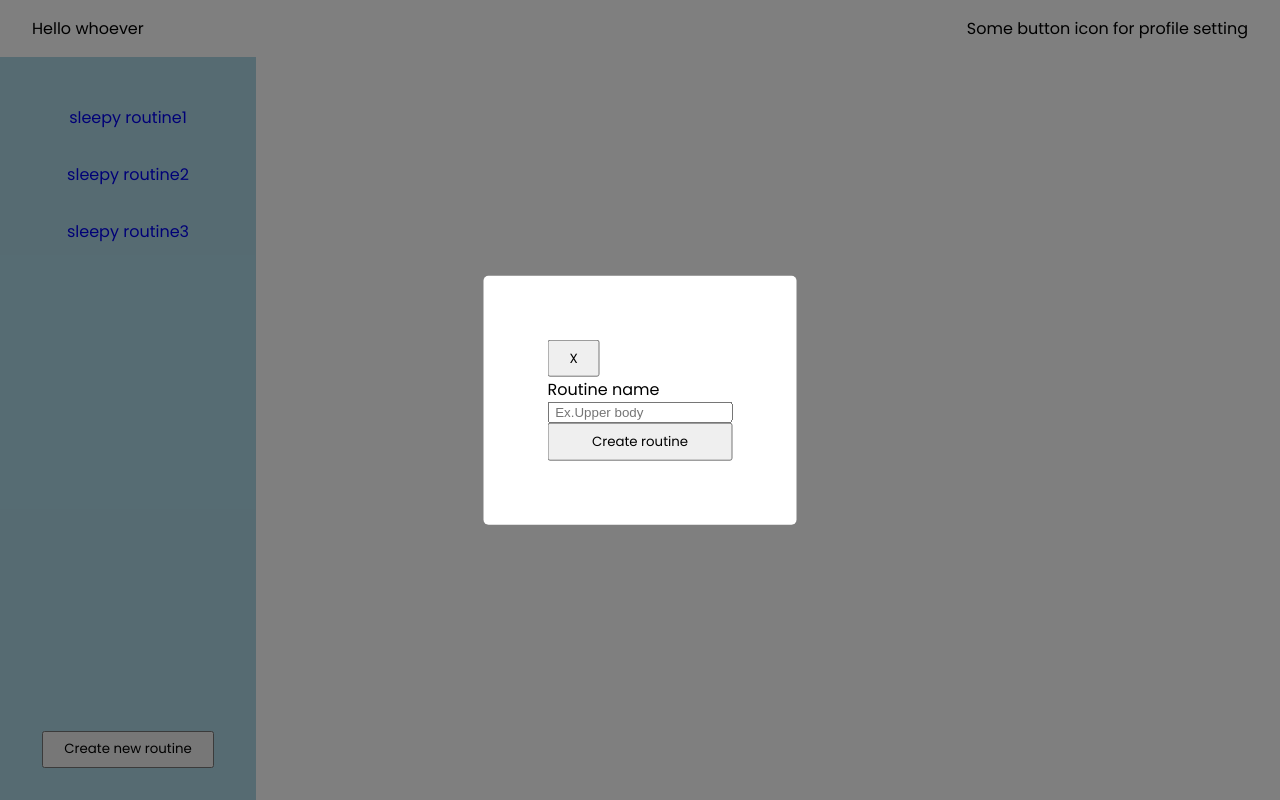
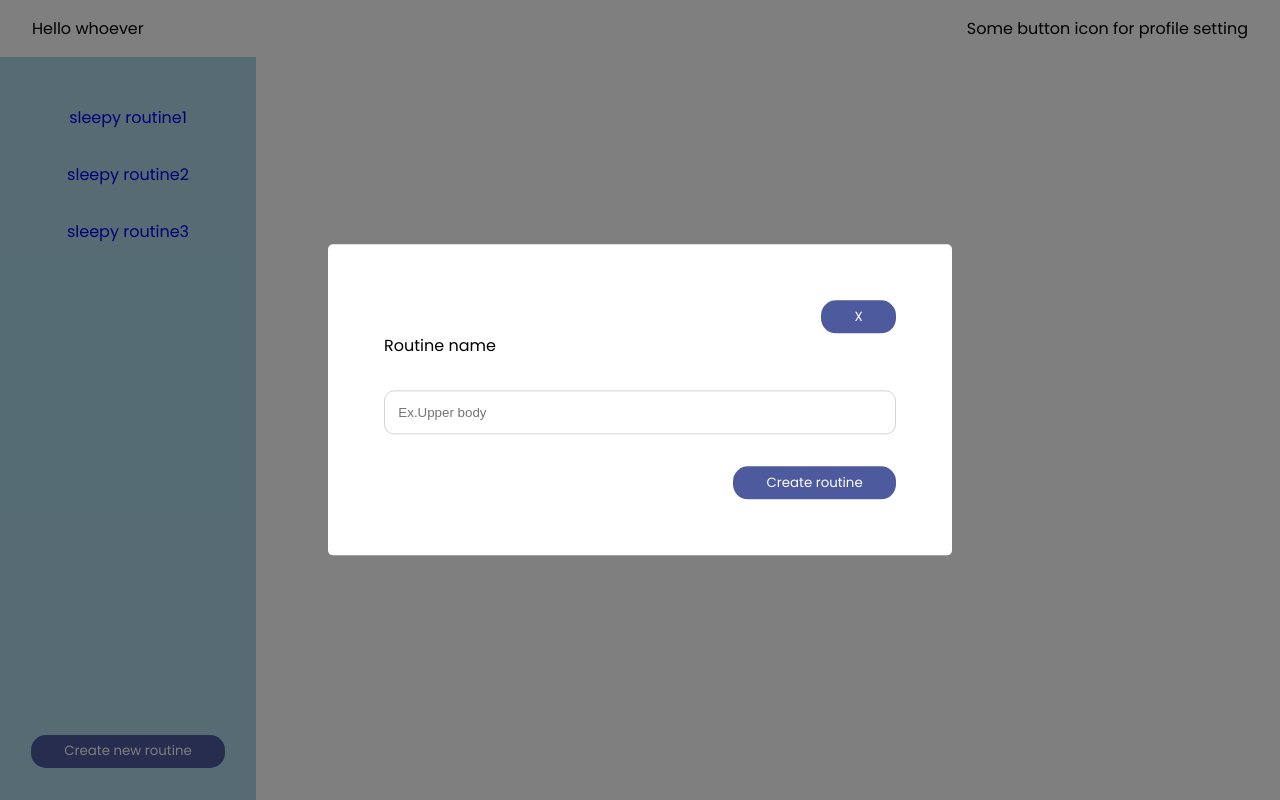
Before and after one commit to min-coding/workout-timer-client, a React (Vite) app: page /plan in a window 1280 px wide. Both pictures are taken after a click on the button "Create new routine". Built offline with nearby package versions, Linux system fonts and the light colour scheme.

Commit message:
update style create routine modal

```diff
--- a/src/App.css
+++ b/src/App.css
@@ -2,12 +2,7 @@ a {
   text-decoration: none;
 }
 
-.button-container {
-  width: 100%;
-}
-
 button {
-  padding: 0.5em 1.5em;
   font-family: 'Poppins';
 }
 
@@ -47,7 +42,7 @@ button {
   height: 20%;
 }
 
-.table-container {
+.content-table-container {
   display: flex;
   flex-direction: column;
   justify-content: center;
@@ -55,17 +50,22 @@ button {
   margin: 2em 0em;
 }
 
-.sub-header {
+.content-sub-header {
   text-align: end;
 }
 
-.workout-container {
+.content-workout-container {
   border: 1px solid;
   width: 80%;
 }
 
-.workout-container > p {
+.content-workout-container > p {
   margin-left: 2em;
+}
+
+.content-btn-container {
+  width: 100%;
+  text-align: end;
 }
 
 /* Sidebar */
@@ -77,10 +77,6 @@ button {
   padding: 2em 0em;
   background-color: lightblue;
   grid-area: sidebar;
-}
-
-.sidebar-container > .button-container {
-  text-align: center;
 }
 
 .active {
@@ -107,8 +103,9 @@ button {
   left: 50%;
   transform: translate(-50%, -50%);
   background-color: white;
-  padding: 4em;
+  padding: 3.5em;
   border-radius: 5px;
+  width: 40%;
   z-index: 2;
   display: flex;
   flex-direction: column;
@@ -124,7 +121,38 @@ button {
   z-index: 0;
 }
 
+
+.modal-btn-container {
+  text-align: end;
+}
+
+.modal-close-btn,
+.modal-submit-btn {
+  background: #4d5b9e;
+  padding: 0.5em 2.5em;
+  border: none;
+  color: white;
+  border-radius: 15px;
+}
+
+/* Routine modal */
+
+.routine-create-btn{
+    background: #4d5b9e;
+  padding: 0.5em 2.5em;
+  border: none;
+  color: white;
+  border-radius: 15px;
+}
+
 .routine-form {
   display: flex;
   flex-direction: column;
+  gap: 2em;
 }
+
+.routine-form > input {
+  padding: 1em;
+  border-radius: 10px;
+  border: 0.25px solid lightgray;
+}
--- a/src/App.tsx
+++ b/src/App.tsx
@@ -1,4 +1,4 @@
-import { useState } from 'react';
+import { useState,createContext} from 'react';
 import './App.css';
 import { BrowserRouter, Routes, Route, Link } from 'react-router-dom';
 import Home from './pages/Home';
@@ -7,6 +7,7 @@ import Profile from './pages/Profile';
 
 function App() {
   return (
+    // <UserContext.Provider value={user}>
       <BrowserRouter>
         <Routes>
           <Route path="/" element={<Home></Home>} />
@@ -16,6 +17,7 @@ function App() {
           <Route path="/profile" element={<Profile></Profile>} />
         </Routes>
       </BrowserRouter>
+    // </UserContext.Provider>
   );
 }
 
--- a/src/components/Content.tsx
+++ b/src/components/Content.tsx
@@ -10,18 +10,18 @@ function Content({ routine_name, total_time, workouts }) {
         <h1>{routine_name}</h1>
         <div>The button</div>
       </div>
-      <h2 className="sub-header">Total time {total_time} minutes</h2>
-      <div className="table-container">
+      <h2 className="content-sub-header">Total time {total_time} minutes</h2>
+      <div className="content-table-container">
         {workouts.map((workout) => {
           const { workout_id, workout_name } = workout;
           return (
-            <div className="workout-container" key={workout_id}>
+            <div className="content-workout-container" key={workout_id}>
               <p>{workout_name}</p>
             </div>
           );
         })}
       </div>
-      <div className="button-container">
+      <div className="content-btn-container">
         <button>new workout</button>
       </div>
     </div>
--- a/src/components/CreateRoutine.tsx
+++ b/src/components/CreateRoutine.tsx
@@ -1,6 +1,5 @@
 import axios from 'axios';
 import React, { useState } from 'react';
-import { useNavigate } from 'react-router-dom';
 
 interface FormData {
   routine_name: string;
@@ -15,7 +14,7 @@ function CreateRoutine() {
     e.preventDefault();
     try {
       const { data } = await axios.post(
-        'https://localhost:8080/api/routine',
+        'https://localhost:8080/api/routines',
         {
           routine_name: formData?.routine_name,
         },
@@ -42,11 +41,13 @@ function CreateRoutine() {
         <label>Routine name</label>
         <input
           name="routine_name"
-          placeholder=" Ex.Upper body"
+          placeholder="Ex.Upper body"
           required={true}
           value={formData.routine_name}
           onChange={handleChange}></input>
-        <button type="submit">Create routine</button>
+        <div className="modal-btn-container">
+          <button className='modal-submit-btn' type="submit">Create routine</button>
+        </div>
       </form>
     </>
   );
--- a/src/components/Modal.tsx
+++ b/src/components/Modal.tsx
@@ -1,13 +1,12 @@
 import React from 'react';
 import CreateRoutine from './CreateRoutine';
 
-//get children component as a create routine and create workout
 function Modal({ setRoutineModal }) {
   return (
     <>
       <div className="modal">
-        <div className="button-container">
-          <button onClick={() => setRoutineModal(false)}>X</button>
+        <div className="modal-btn-container">
+          <button className='modal-close-btn' onClick={() => setRoutineModal(false)}>X</button>
         </div>
         <CreateRoutine></CreateRoutine>
       </div>
--- a/src/components/Sidebar.tsx
+++ b/src/components/Sidebar.tsx
@@ -37,8 +37,8 @@ function Sidebar({
           );
         })}
       </div>
-      <div className="button-container">
-        <button
+      <div>
+        <button className='routine-create-btn'
           onClick={() => {
             setRoutineModal(true);
           }}>
--- a/src/components/SigninForm.tsx
+++ b/src/components/SigninForm.tsx
@@ -11,7 +11,7 @@ function SigninForm() {
   const [formData, setFormData] = useState<FormData>({
     email: '',
     password: '',
-  });
+  })
   const navigate = useNavigate();
 
   async function handleSubmit(e: React.FormEvent) {
@@ -26,7 +26,7 @@ function SigninForm() {
         { withCredentials: true }
       );
       if (data) {
-        navigate('/main')
+        navigate('/plan')
       }
     } catch (error) {
       console.log(error);
```
Lines whose indentation alone changed are shown as unchanged.
